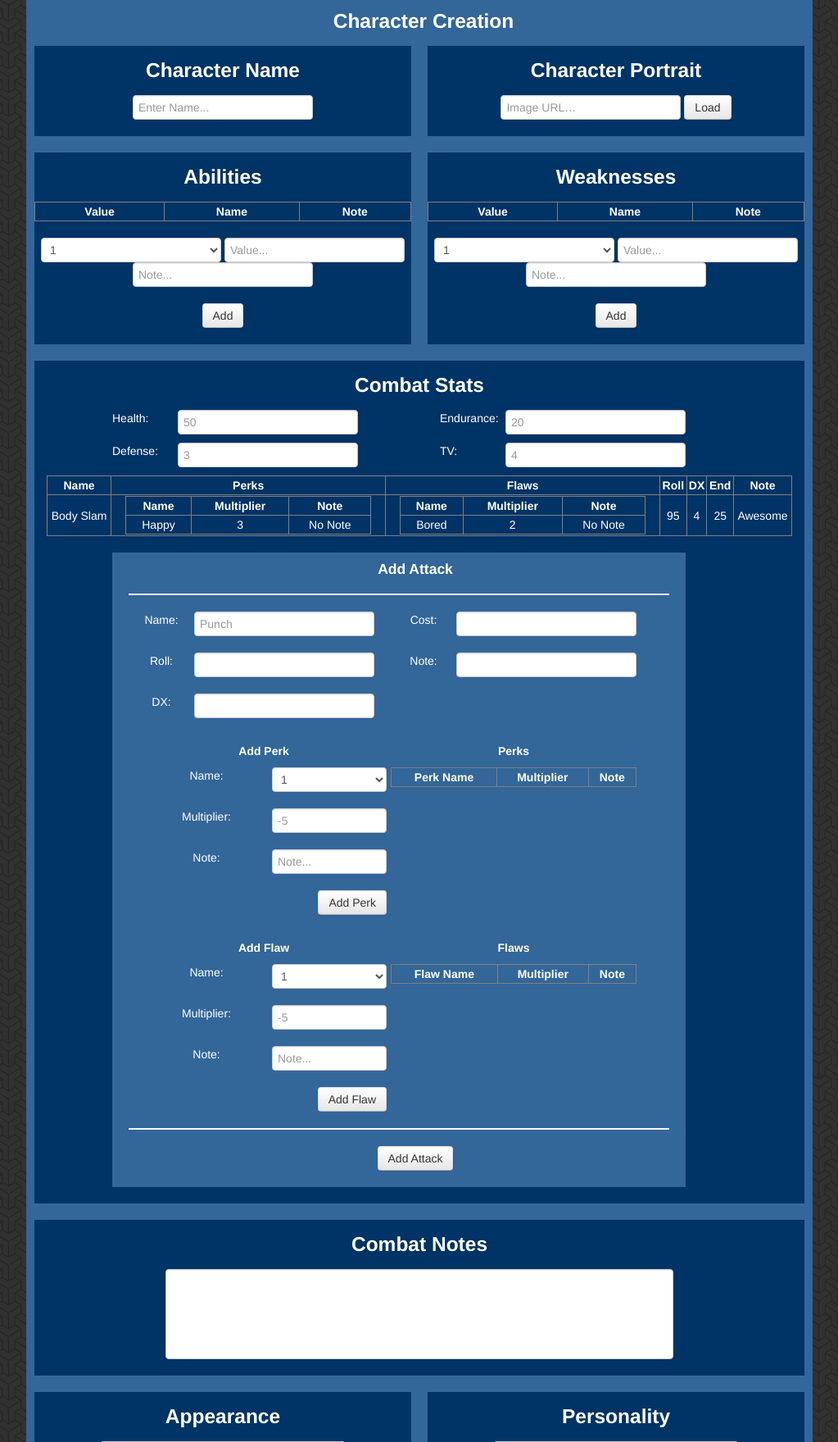
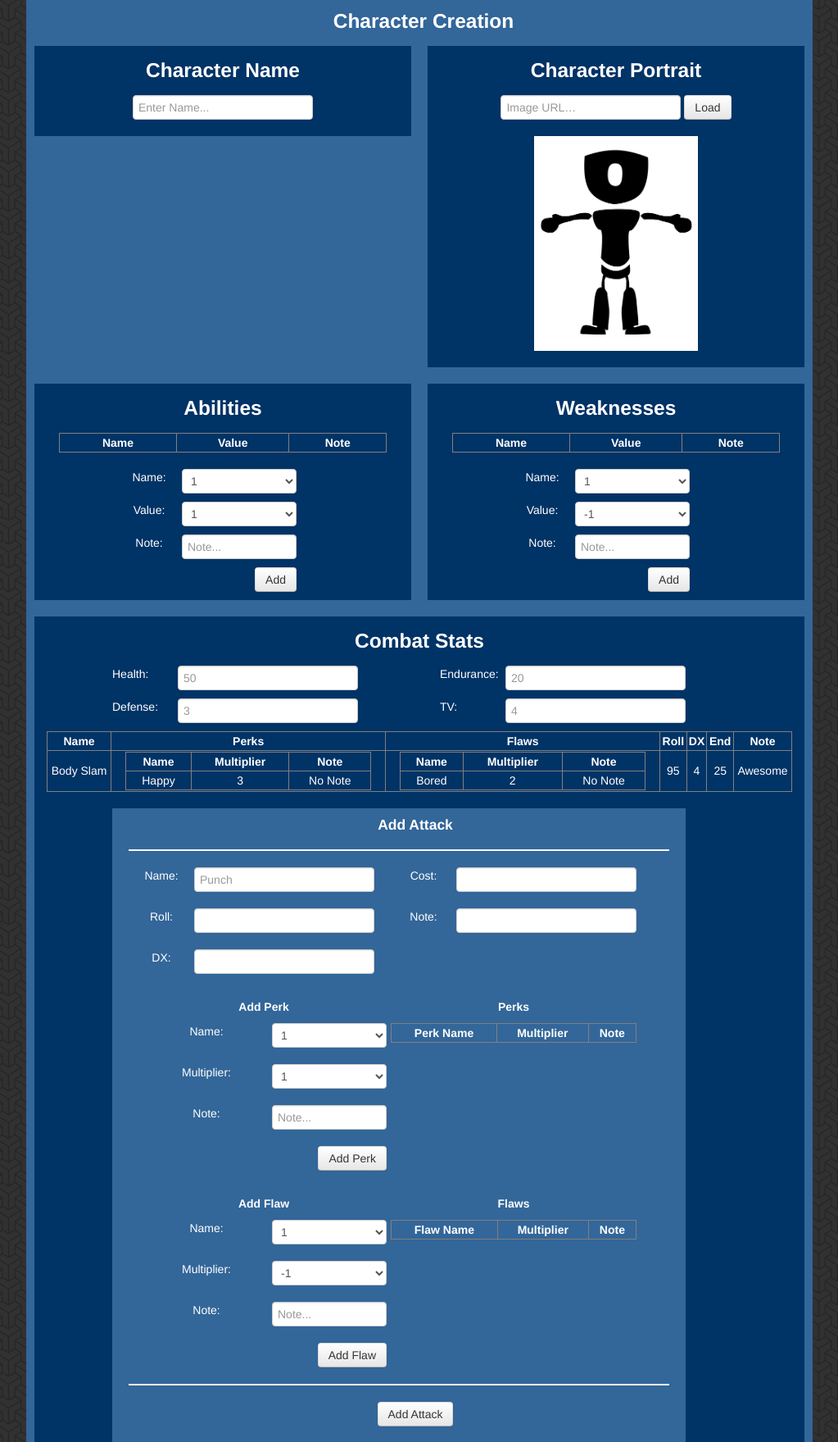
Before and after one commit to capchu/TextRPGOnline, a Flask app: page /character_create in a window 1280 px wide. Shown: the part 196-1955 px from the top of the page at 82% size, without its empty margins (128-1151 px from the left). Run offline with Flask 2, Linux system fonts and the light colour scheme; lists and menus that the app fills with data are empty; some libraries are stand-ins or nearby versions.

Commit message:
Finished up layout of character creation page.

```diff
--- a/rpgonline/templates/character_create.html
+++ b/rpgonline/templates/character_create.html
@@ -22,53 +22,81 @@
                         <input id="portraiturl_text" type="text" class="span3" placeholder="Image URL…">
                         <button id="portraiturl_btn" type="submit" class="btn">Load</button>
                         <br><br>
+                        <img src="/static/img/no_char_img.png" alt="logo" width="200" height="200">
+                        <br><br>
                     </div>
                 </div>
                 <br>
                 <div class="row">
                     <div class="module span6">
                         <h3>Abilities</h3>
-                        <table id="abilities_table" border="1" width="500">
+                        <table id="abilities_table" border="1" width="400" align="center">
                             <tr>
+                                <th>Name</th>
                                 <th>Value</th>
-                                <th>Name</th>
                                 <th>Note</th>
                             </tr>
                         </table>
                         <br>
-                        <select id="abilities_select">
-                            <option>1</option>
-                            <option>2</option>
-                            <option>3</option>
-                            <option>4</option>
-                            <option>5</option>
-                        </select>
-                        <input id="abilitiesvalue_text" type="text" placeholder="Value...">
-                        <input id="abilitiesnote_text" type="text" placeholder="Note..."><br><br>
-                        <button id="abilities_btn" type="submit" class="btn">Add</button>
-                        <br><br>
+                        <div class="span3 offset1">
+                            Name:
+                            <select id="abilitiesname_select" class="span2 pull-right">
+                                <option>1</option>
+                                <option>2</option>
+                                <option>3</option>
+                                <option>4</option>
+                                <option>5</option>
+                            </select>
+                            <br><br>
+                            Value:
+                            <select id="abilitiesvalue_select" class="span2 pull-right">
+                                <option>1</option>
+                                <option>2</option>
+                                <option>3</option>
+                                <option>4</option>
+                                <option>5</option>
+                            </select>
+                            <br><br>
+                            Note:
+                            <input id="abilitiesnote_text" type="text" placeholder="Note..." class="span2 pull-right"><br><br>
+                            <button id="abilities_btn" type="submit" class="btn pull-right">Add</button>
+                            <br><br>
+                        </div>
                     </div>
                     <div class="module span6">
                         <h3>Weaknesses</h3>
-                        <table id="weaknesses_table" border="1" width="500">
+                        <table id="weaknesses_table" border="1" width="400" align="center">
                             <tr>
+                                <th>Name</th>
                                 <th>Value</th>
-                                <th>Name</th>
                                 <th>Note</th>
                             </tr>
                         </table>
                         <br>
-                        <select id="weaknesses_select">
-                            <option>1</option>
-                            <option>2</option>
-                            <option>3</option>
-                            <option>4</option>
-                            <option>5</option>
-                        </select>
-                        <input id="weaknessesvalue_text" type="text" placeholder="Value...">
-                        <input id="weaknessesnote_text" type="text" placeholder="Note..."><br><br>
-                        <button id="weaknesses_btn" type="submit" class="btn">Add</button>
-                        <br><br>
+                        <div class="span3 offset1">
+                            Name:
+                            <select id="weaknessesname_select" class="span2 pull-right">
+                                <option>1</option>
+                                <option>2</option>
+                                <option>3</option>
+                                <option>4</option>
+                                <option>5</option>
+                            </select>
+                            <br><br>
+                            Value:
+                            <select id="weaknessesvalue_select" class="span2 pull-right">
+                                <option>-1</option>
+                                <option>-2</option>
+                                <option>-3</option>
+                                <option>-4</option>
+                                <option>-5</option>
+                            </select>
+                            <br><br>
+                            Note:
+                            <input id="weaknessesnote_text" type="text" placeholder="Note..." class="span2 pull-right"><br><br>
+                            <button id="weaknesses_btn" type="submit" class="btn pull-right">Add</button>
+                            <br><br>
+                        </div>
                     </div>
                 </div>
                 <br>
@@ -98,7 +126,7 @@
                         </div>
                         <div class="row">
                             <div class="span12">
-                                <table id="abilities_table" border="1" width="910">
+                                <table id="combatstats_table" border="1" width="910">
                                     <tr>
                                         <th>Name</th>
                                         <th>Perks</th>
@@ -178,7 +206,7 @@
                                         <div class="span4" style="text-align: center">
                                             <h5>Add Perk</h5>
                                             Name:
-                                            <select id="perk_select" class="span2 pull-right">
+                                            <select id="perkname_select" class="span2 pull-right">
                                                 <option>1</option>
                                                 <option>2</option>
                                                 <option>3</option>
@@ -188,7 +216,14 @@
                                         </div>
                                         <div class="span4"><br></div>
                                         <div class="span4" style="text-align: center">
-                                            Multiplier: <input id="perkmultiplier_text" type="number" class="span2 pull-right" placeholder="-5">
+                                            Multiplier:
+                                            <select id="perkmultiplier_select" class="span2 pull-right">
+                                                <option>1</option>
+                                                <option>2</option>
+                                                <option>3</option>
+                                                <option>4</option>
+                                                <option>5</option>
+                                            </select>
                                         </div>
                                         <div class="span4"><br></div>
                                         <div class="span4" style="text-align: center">
@@ -203,7 +238,7 @@
                                 </div>
                                 <div class="span4">
                                     <h5>Perks</h5>
-                                    <table id="perkselect_table" border="1" width="910">
+                                    <table id="perkselect_table" border="1" width="350">
                                         <tr>
                                             <th>Perk Name</th>
                                             <th>Multiplier</th>
@@ -218,7 +253,7 @@
                                         <div class="span4" style="text-align: center">
                                             <h5>Add Flaw</h5>
                                             Name:
-                                            <select id="flaw_select" class="span2 pull-right">
+                                            <select id="flawname_select" class="span2 pull-right">
                                                 <option>1</option>
                                                 <option>2</option>
                                                 <option>3</option>
@@ -228,7 +263,14 @@
                                         </div>
                                         <div class="span4"><br></div>
                                         <div class="span4" style="text-align: center">
-                                            Multiplier: <input id="flawmultiplier_text" type="number" class="span2 pull-right" placeholder="-5">
+                                            Multiplier:
+                                            <select id="flawmultiplier_select" class="span2 pull-right">
+                                                <option>-1</option>
+                                                <option>-2</option>
+                                                <option>-3</option>
+                                                <option>-4</option>
+                                                <option>-5</option>
+                                            </select>
                                         </div>
                                         <div class="span4"><br></div>
                                         <div class="span4" style="text-align: center">
@@ -243,7 +285,7 @@
                                 </div>
                                 <div class="span4">
                                     <h5>Flaws</h5>
-                                    <table id="flawselect_table" border="1" width="910">
+                                    <table id="flawselect_table" border="1" width="350">
                                         <tr>
                                             <th>Flaw Name</th>
                                             <th>Multiplier</th>
```
Also changed, not shown: rpgonline/static/img/no_char_img.png (added).
